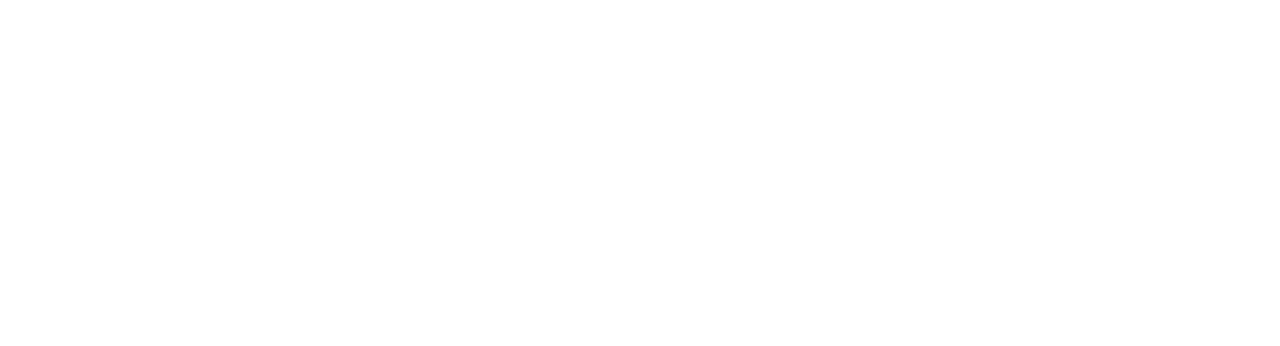
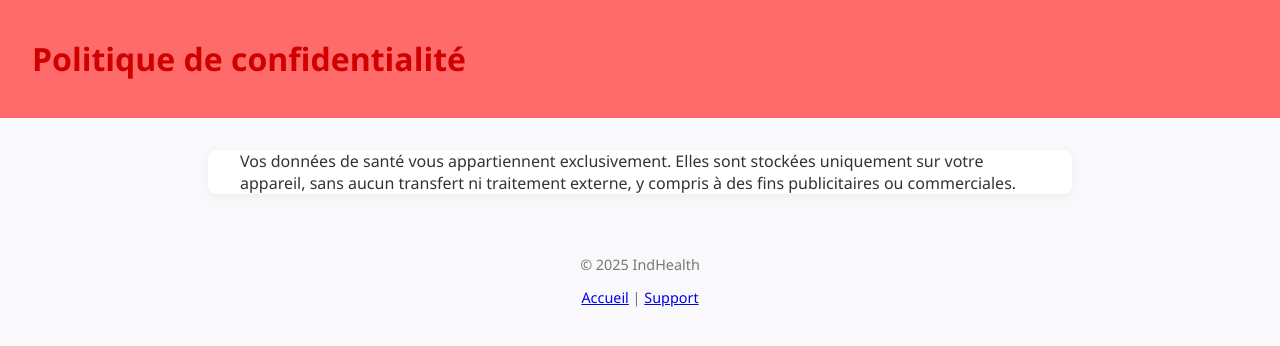
Before and after one commit to jon-fon/jon-fon.github.io, a plain HTML site: page confidentiality.html in a window 1280 px wide. Drawn offline with Linux system fonts and the light colour scheme.

Commit message:
ajout support

```diff
--- a/confidentiality.html
+++ b/confidentiality.html
@@ -0,0 +1,23 @@
+
+
+<!DOCTYPE html>
+<html lang="fr">
+<head>
+    <meta charset="UTF-8">
+    <meta name="viewport" content="width=device-width, initial-scale=1.0">
+    <title>Politique de confidentialité - Pill Planner</title>
+    <link rel="stylesheet" href="style.css">
+</head>
+<body>
+    <header>
+        <h1>Politique de confidentialité</h1>
+    </header>
+    <main>
+        <p>Vos données de santé vous appartiennent exclusivement. Elles sont stockées uniquement sur votre appareil, sans aucun transfert ni traitement externe, y compris à des fins publicitaires ou commerciales.</p>
+    </main>
+    <footer>
+        <p>© 2025 IndHealth</p>
+        <p><a href="index.html">Accueil</a> | <a href="support.html">Support</a></p>
+    </footer>
+</body>
+</html>
```
Also changed, not shown: index.html (+1 -4 lines), support.html (+23 -0 lines).
